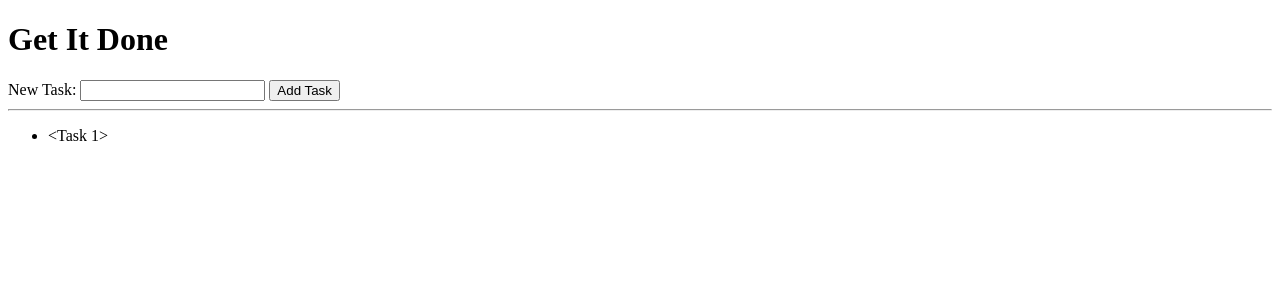
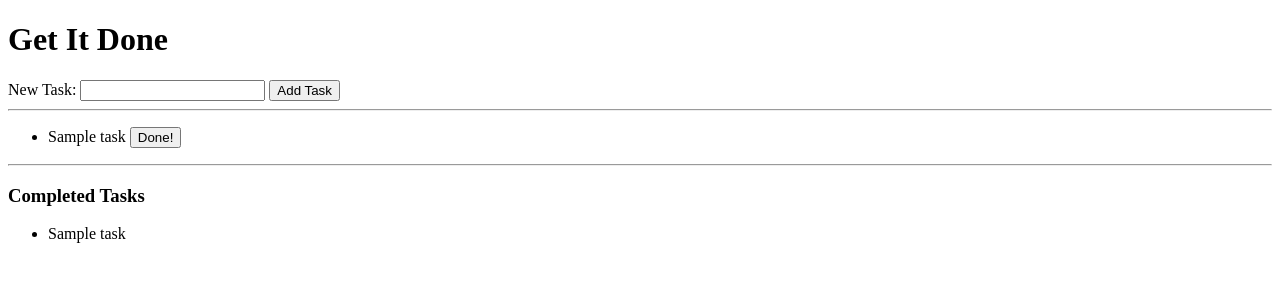
Before and after one commit to triciacodes/lc101-get-it-done, a Flask app: template templates/todos.html in a window 1280 px wide. Shown: the top 300 px of the page. Run offline with Flask 2, Linux system fonts and the light colour scheme; the template is opened without the code that fills it: values that come from a table or form of the project are taken from there, others are empty; tables that the repository leaves empty hold one stand-in row (values such as "Sample post").

Commit message:
Completed lesson 2.9

```diff
--- a/main.py
+++ b/main.py
@@ -11,21 +11,36 @@ class Task(db.Model):
 
     id = db.Column(db.Integer, primary_key=True)
     name = db.Column(db.String(120))
+    completed = db.Column(db.Boolean, default=False)
 
     def __init__(self, name):
         self.name = name
+        self.completed = False
 
 
-tasks = []
-
 @app.route('/', methods=['POST', 'GET'])
-def todos():
+def index():
 
     if request.method == 'POST':
-        task = request.form['task']
-        tasks.append(task)
+        task_name = request.form['task']
+        new_task = Task(task_name)
+        db.session.add(new_task)
+        db.session.commit()
 
-    return render_template('todos.html', title="Get It Done!", tasks=tasks)
+    tasks = Task.query.filter_by(completed=False).all()
+    completed_tasks = Task.query.filter_by(completed=True).all()
+    return render_template('todos.html', title="Get It Done!",
+        tasks=tasks, completed_tasks=completed_tasks)
+
+@app.route('/delete-task', methods=['POST'])
+def delete_task():
+    task_id = int(request.form['task-id'])
+    task = Task.query.get(task_id)
+    task.completed = True
+    db.session.add(task)
+    db.session.commit()
+
+    return redirect('/')
 
 if __name__ == '__main__':
     app.run()
--- a/templates/todos.html
+++ b/templates/todos.html
@@ -18,10 +18,24 @@
         {% else %}
             <ul>
                 {% for task in tasks %}
-                <li>{{task}}</li>
+                <li>{{task.name}}
+                    <form method="POST" action="/delete-task" style="display: inline-block;">
+                        <input type="hidden" name="task-id" value="{{task.id}}">
+                        <input type="submit" value="Done!">
+                    </form>
+                </li>
                 {% endfor %}
             </ul>
         <!-- this is the closing -->
         {% endif %}
 
+        <hr>
+        <h3>Completed Tasks</h3>
+            <ul>
+                {% for task in completed_tasks %}
+                <li>{{task.name}}</li>
+                {% endfor %}
+            </ul>
+
+
 {% endblock %}
```
